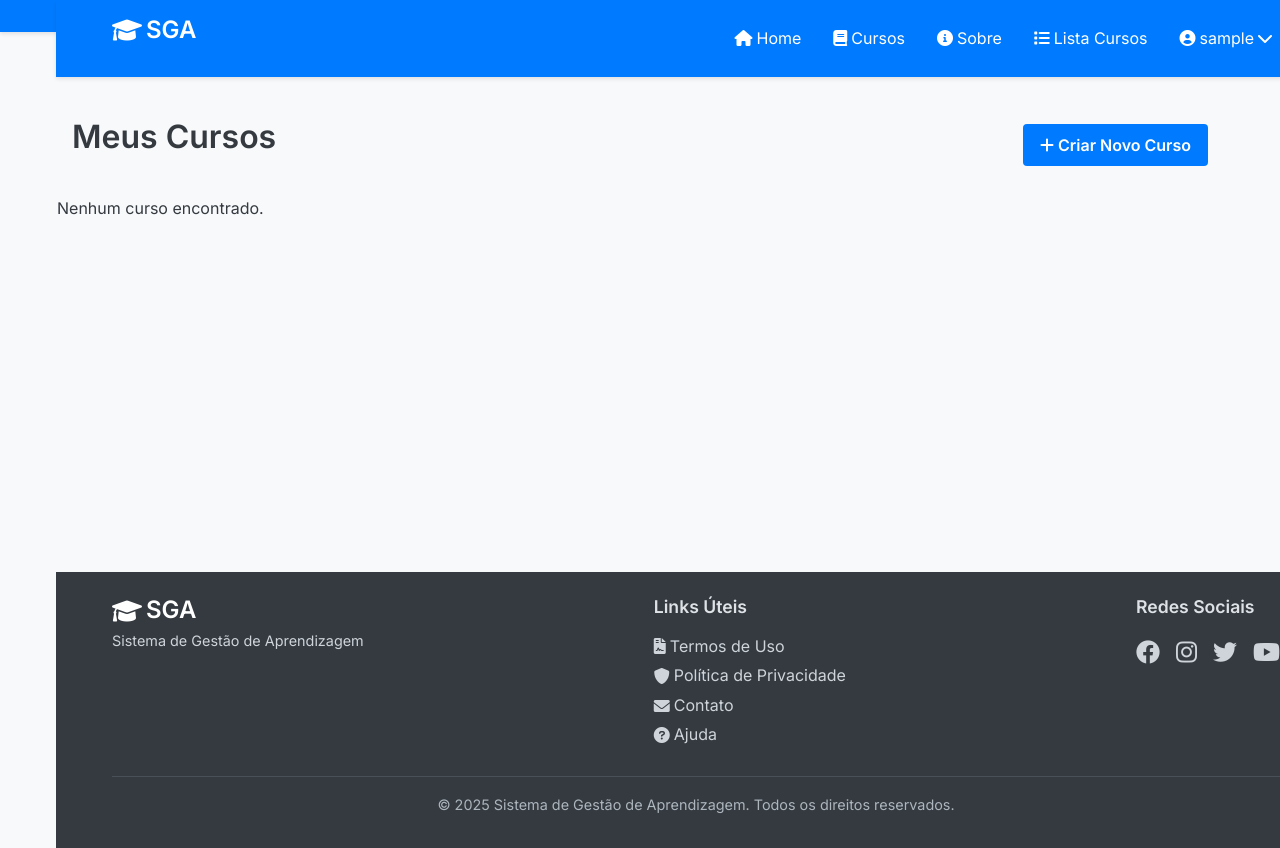
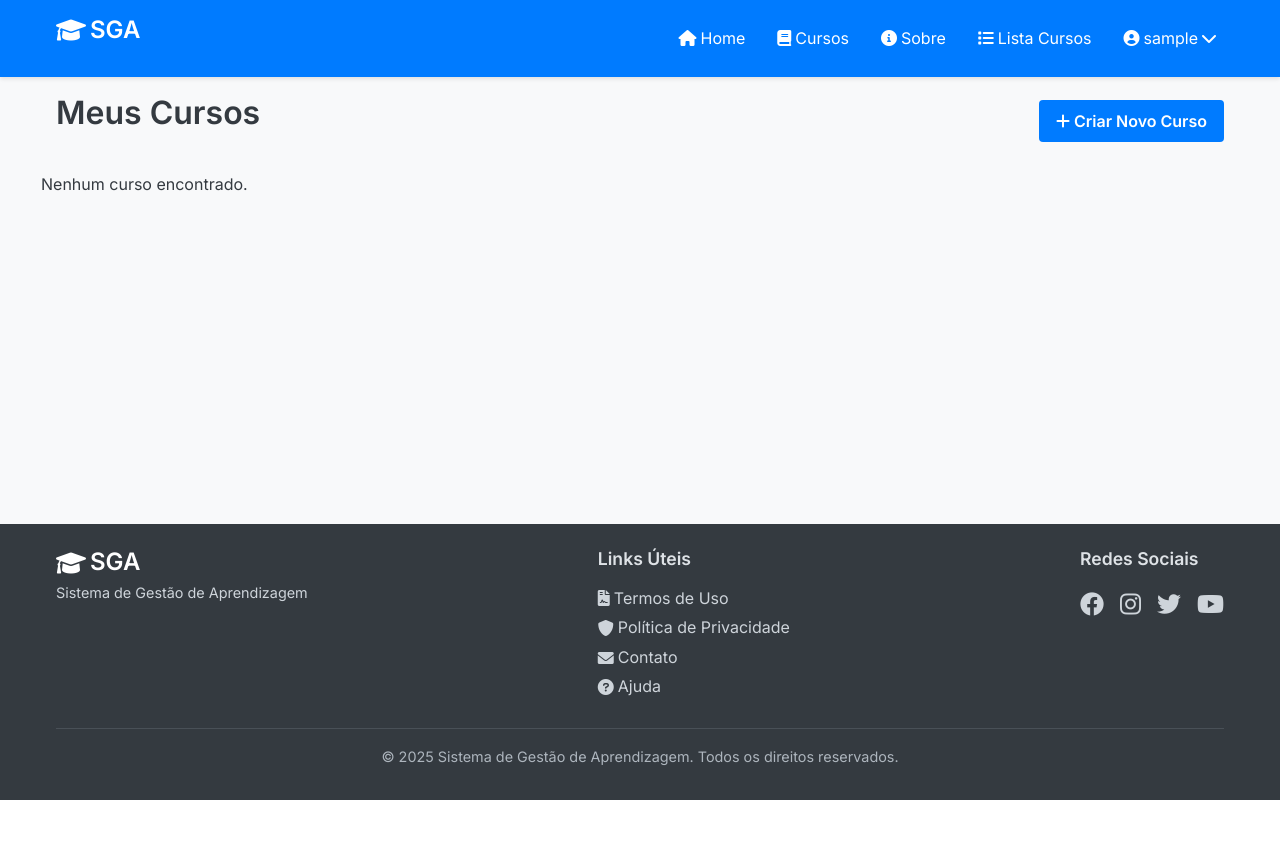
Before and after one commit to Kumegawwa/TrabalhoPHP, a PHP site: page /TrabalhoPHP/app/views/cursos/index.php in a window 1280 px wide; the page is wider, and only the part inside the window is pictured. After the commit the page ends 800 px from the top of that part, so only its background shows below. Run offline with PHP 8.4, Linux system fonts and the light colour scheme; the visitor is signed in with stand-in values (Sample User, id 1).

Commit message:
ajustando o header

```diff
--- a/app/views/partials/header.php
+++ b/app/views/partials/header.php
@@ -2,13 +2,10 @@
 if (session_status() === PHP_SESSION_NONE) {
     session_start();
 }
-// Certifique-se que BASE_URL está definida
+// Certifique-se que BASE_URL está definida (geralmente em public/index.php)
 if (!defined('BASE_URL')) {
-    define('BASE_URL', '/TrabalhoPHP'); // Ou o que for correto
+    define('BASE_URL', '/TrabalhoPHP');
 }
-// $current é um pouco mais complexo com o roteador, vamos simplificar por enquanto
-// Você pode obter a rota atual do $route em index.php e passá-la para a view se necessário
-// Ou pode analisar $_SERVER['REQUEST_URI']
 $current_path = strtok($_SERVER['REQUEST_URI'], '?');
 ?>
 <!DOCTYPE html>
@@ -17,24 +14,14 @@ $current_path = strtok($_SERVER['REQUEST_URI'], '?');
     <meta charset="UTF-8">
     <meta name="viewport" content="width=device-width, initial-scale=1.0">
     <title>Sistema de Gestão de Aprendizagem</title>
-    <link rel="stylesheet" href="<?= BASE_URL ?>/public/css/style.css">
+
+    <link rel="stylesheet" href="<?= BASE_URL ?>/css/style.css">
+
     <link rel="stylesheet" href="https://cdnjs.cloudflare.com/ajax/libs/font-awesome/6.0.0-beta3/css/all.min.css">
     <link href="https://fonts.googleapis.com/css2?family=Inter:wght@400;600&display=swap" rel="stylesheet">
-    <script defer src="<?= BASE_URL ?>/public/js/main.js"></script>
+
+    <script defer src="<?= BASE_URL ?>/js/main.js"></script>
 </head>
-<body>
-    <header class="navbar">
-        </header>
-    <main class="main-content">
-        <div class="container page-container">
-            <?php if (isset($_SESSION['error_message'])): ?>
-                <div class="alert alert-error"><?= $_SESSION['error_message'] ?></div>
-                <?php unset($_SESSION['error_message']); ?>
-            <?php endif; ?>
-            <?php if (isset($_SESSION['success_message'])): ?>
-                <div class="alert alert-success"><?= $_SESSION['success_message'] ?></div>
-                <?php unset($_SESSION['success_message']); ?>
-            <?php endif; ?>
 <body>
     <header class="navbar">
         <div class="container">
@@ -53,9 +40,6 @@ $current_path = strtok($_SERVER['REQUEST_URI'], '?');
                         <li class="dropdown">
                             <a href="#" class="dropdown-toggle"><i class="fas fa-user-circle"></i> <?= htmlspecialchars($_SESSION['usuario_nome'] ?? 'Minha Conta') ?> <i class="fas fa-chevron-down"></i></a>
                             <ul class="dropdown-menu">
-                                <!-- Adicione rotas para painel e perfil se existirem -->
-                                <!-- <li><a href="<?= BASE_URL ?>/painel"><i class="fas fa-tachometer-alt"></i> Painel</a></li> -->
-                                <!-- <li><a href="<?= BASE_URL ?>/perfil"><i class="fas fa-user-edit"></i> Perfil</a></li> -->
                                 <li><a href="<?= BASE_URL ?>/logout" class="logout-link"><i class="fas fa-sign-out-alt"></i> Logout</a></li>
                             </ul>
                         </li>
@@ -67,4 +51,12 @@ $current_path = strtok($_SERVER['REQUEST_URI'], '?');
         </div>
     </header>
     <main class="main-content">
-        <div class="container page-container"> <!-- Adicionada classe page-container -->
+        <div class="container page-container">
+            <?php if (isset($_SESSION['error_message'])): ?>
+                <div class="alert alert-error"><?= $_SESSION['error_message'] ?></div>
+                <?php unset($_SESSION['error_message']); ?>
+            <?php endif; ?>
+            <?php if (isset($_SESSION['success_message'])): ?>
+                <div class="alert alert-success"><?= $_SESSION['success_message'] ?></div>
+                <?php unset($_SESSION['success_message']); ?>
+            <?php endif; ?>
```
